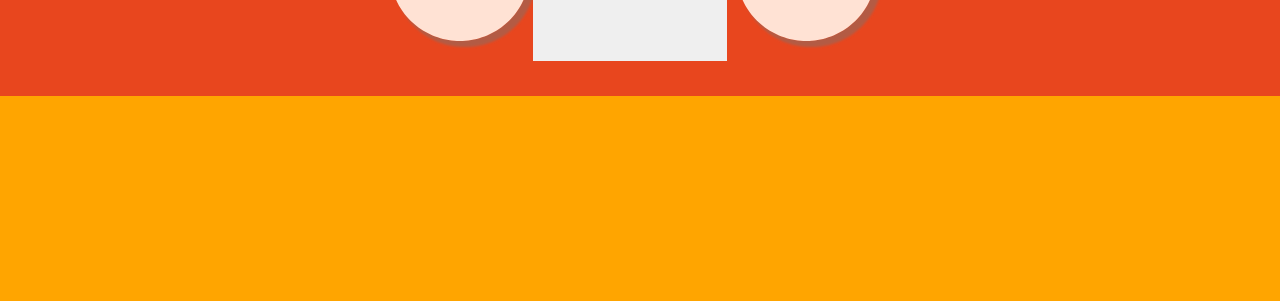
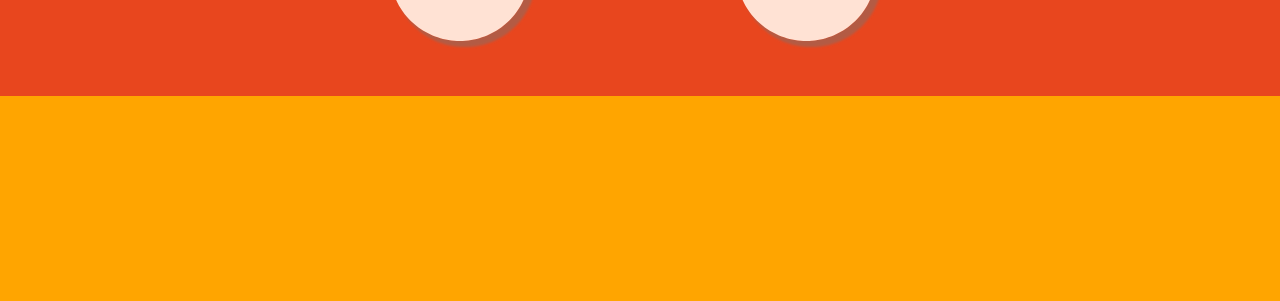
Before and after one commit to chasehood/Name-of-Thrones, a plain HTML site: page index.html in a window 1280 px wide. Shown: the part 499-800 px from the top of the page. Drawn offline with nearby package versions, Linux system fonts and the light colour scheme; some packages are replaced by stand-ins of ours.

Commit message:
button style fix

```diff
--- a/css/style.css
+++ b/css/style.css
@@ -289,6 +289,7 @@
         border: 1px solid black
     }*/
         button {
+            background: transparent;
             cursor: pointer;
             position: relative;
             top: -113px;
```
Lines whose indentation alone changed are shown as unchanged.
